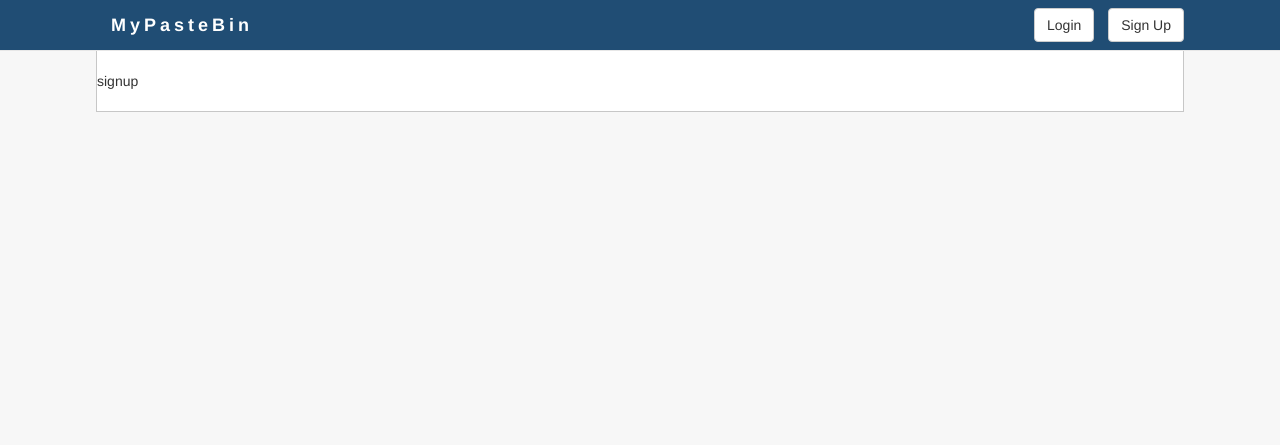
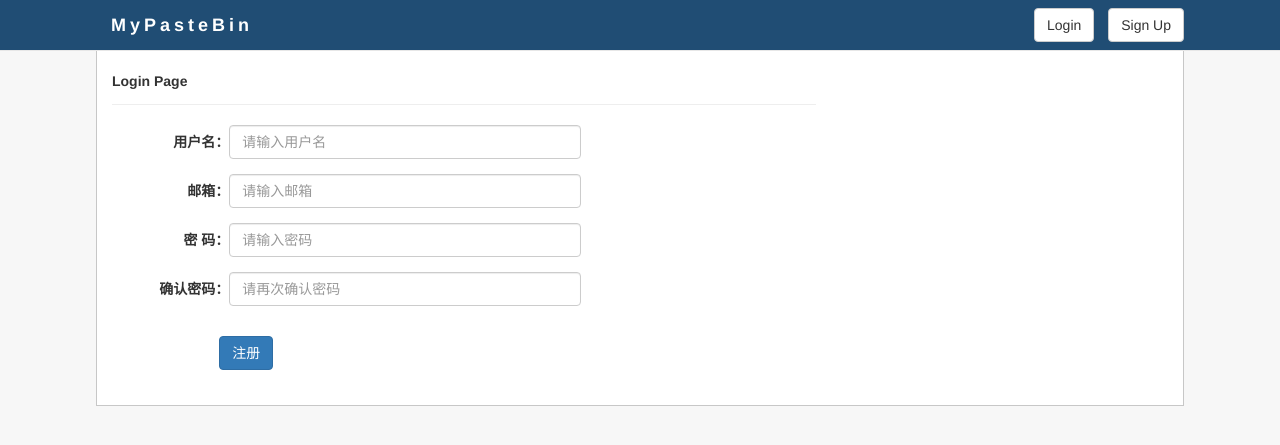
Before and after one commit to BellMeng/MyPasteBin, a Flask app: page /signup in a window 1280 px wide. Shown: the top 445 px of the page. Run offline with Flask 2, Linux system fonts and the light colour scheme; some libraries are stand-ins or nearby versions.

Commit message:
编写登录注册页面

```diff
--- a/statics/css/nav-css.css
+++ b/statics/css/nav-css.css
@@ -42,7 +42,6 @@ body {
 }
 hr.new-hr{
     margin: 5px 0;
-
 }
 
 div.item-title{
--- a/templates/base.html
+++ b/templates/base.html
@@ -14,14 +14,14 @@
         <!-- Brand and toggle get grouped for better mobile display -->
         <div class="navbar-header">
 {#            <img src="https://pastebin.com/themes/pastebin/img/pastebin_logo_side_outline.png" />#}
-            <a class="brand navbar-brand" style="color: white" href="#">MyPasteBin</a>
+            <a class="brand navbar-brand" style="color: white" href="{{ url_for('user_app.index') }}">MyPasteBin</a>
         </div>
 
         <!-- Collect the nav links, forms, and other content for toggling -->
         <div class="collapse navbar-collapse" id="bs-example-navbar-collapse-1">
             <div class="nav navbar-nav navbar-right">
-                <a class="btn btn-default navbar-btn" style="margin-right: 10px" href="#" role="button">Login</a>
-                <a class="btn btn-default navbar-btn" href="#" role="button">Sign Up</a>
+                <a class="btn btn-default navbar-btn" style="margin-right: 10px" href="{{ url_for('user_app.login')}}" role="button">Login</a>
+                <a class="btn btn-default navbar-btn" href="{{ url_for('user_app.signup')}}" role="button">Sign Up</a>
             </div>
         </div><!-- /.navbar-collapse -->
     </div><!-- /.container-fluid -->
--- a/templates/signup.html
+++ b/templates/signup.html
@@ -1,4 +1,52 @@
 {% extends 'base.html' %}
 {% block content %}
-    signup
+<div class="container-fluid">
+    <div class="row row-no-gutters">
+        <div class="col-xs-12 col-md-8">
+            <div class="form-title">
+                Login Page
+            </div>
+            <hr class="new-hr">
+            <div class="row row-no-gutters">
+                <form class="form-horizontal">
+                    <div style="padding: 15px">
+                        <div class="form-group">
+                            <label for="username" class="col-sm-2 control-label">用户名：</label>
+                            <div class="col-sm-6">
+                                <input type="text" class="form-control" name="username" id="username"
+                                       placeholder="请输入用户名">
+                            </div>
+                        </div>
+                        <div class="form-group">
+                            <label for="email" class="col-sm-2 control-label">邮箱：</label>
+                            <div class="col-sm-6">
+                                <input type="email" class="form-control" name="email" id="email"
+                                       placeholder="请输入邮箱">
+                            </div>
+                        </div>
+                        <div class="form-group">
+                            <label for="password" class="col-sm-2 control-label">密 码：</label>
+                            <div class="col-sm-6">
+                                <input type="password" class="form-control" name="password" id="password"
+                                       placeholder="请输入密码">
+                            </div>
+                        </div>
+                        <div class="form-group">
+                            <label for="password_confirm" class="col-sm-2 control-label">确认密码：</label>
+                            <div class="col-sm-6">
+                                <input type="password" class="form-control" name="password_confirm" id="password_confirm"
+                                       placeholder="请再次确认密码">
+                            </div>
+                        </div>
+                    </div>
+                    <div class="form-group">
+                        <div class="col-sm-offset-2 col-sm-10">
+                            <button type="submit" class="btn btn-primary">注册</button>
+                        </div>
+                    </div>
+                </form>
+            </div>
+        </div>
+    </div>
+</div>
 {% endblock %}
--- a/views.py
+++ b/views.py
@@ -49,14 +49,21 @@ def index():
         return render_template('index.html', paste_bin_list=paste_bin_list)
 
 
-@user_app.route('/login', endpoint='login')
+@user_app.route('/login', endpoint='login', methods=['GET', 'POST'])
 def login():
-    return render_template('login.html')
+    if request.method == "GET":
+
+        return render_template('login.html')
+    else:
+        return '登录成功'
 
 
-@user_app.route('/signup', endpoint='singnup')
+@user_app.route('/signup', endpoint='signup', methods=['GET', 'POST'])
 def signup():
-    return render_template('signup.html')
+    if request.method == 'GET':
+        return render_template('signup.html')
+    else:
+        return '注册成功'
 
 
 @user_app.route('/view/<paste_id>', endpoint='view_paste')
```
Also changed, not shown: templates/login.html (+35 -1 lines).
